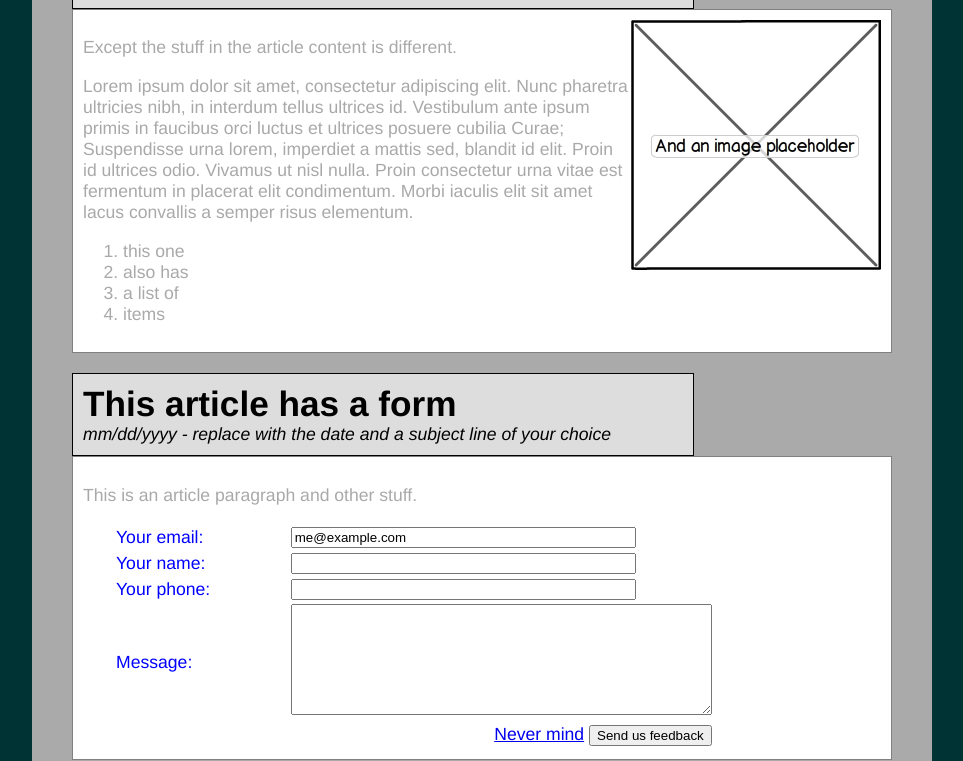
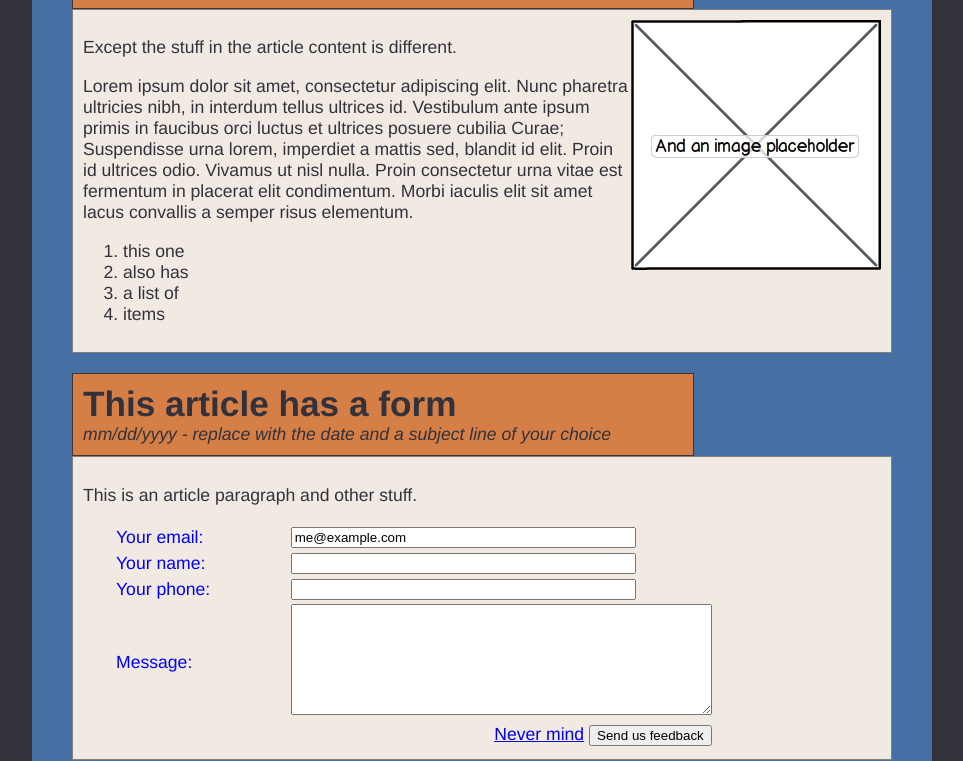
Before and after one commit to sleamer/tellingtouch, a plain HTML site: page index.html in a window 1280 px wide. Shown: the part 500-1261 px from the top of the page, without its empty margins (158-1121 px from the left). Drawn offline with Linux system fonts and the light colour scheme.

Commit message:
Changed CSS styles to match logo.  Minor changes on the HTML page.  Added a color_palette.jpg for reference.

```diff
--- a/css/stylesheet.css
+++ b/css/stylesheet.css
@@ -14,11 +14,19 @@ html h1 {
 }
 
 /* next we set up those properties that we want to apply everywhere that is visible on the page using the body selector. Notice the "font-family" */
-
+/*  SAL: Here's our color palette to match the logo based on the color #4670a3 with a compound structure.
+    #33323c = very Dark Blue
+    #3c3732 = very Dark Brown
+    #4670a3 = Base Mid blue
+    #5656a5 = more Saturated Mid Blue
+    #d57e46 = Mid Brownish Orange
+    #f1eae3 = almost white blueish gray
+*/
 body {
   font-size: 1.1em;
   font-family: "Helvetica Neue", Helvetica, Verdana, sans-serif;
-  background-color: #003333;
+  background-color: #33323c;
+  color: #33323c;
 }
 
 /* The container sits in the middle of the page and is a fixed width Reference: http://www.w3schools.com/css/css_boxmodel.asp
@@ -28,7 +36,7 @@ body {
   width: 900px;
   margin-left: auto;
   margin-right: auto;
-  background-color: #aaaaaa;
+  background-color: #4670a3;
   -webkit-border-radius: 10px;
   -moz-border-radius: 10px;
   border-radius: 10px;
@@ -63,8 +71,8 @@ body {
   width: 600px;
   margin-left: 20px;
   padding: 10px;
-  border: 1px solid black;
-  background-color: #dddddd;
+  border: 1px solid #3c3732;
+  background-color: #d57e46;
 
 }
 
@@ -72,7 +80,7 @@ body {
   margin: 0 20px 0 20px;
   padding: 10px;
   border: 1px solid gray;
-  background-color: #ffffff;
+  background-color: #f1eae3;
 
 }
 
--- a/index.html
+++ b/index.html
@@ -13,15 +13,11 @@
     <meta http-equiv="Content-Type" content="text/html; charset=UTF-8" />
 
     <!-- edit the title to include your name and make it in possesive case (http://englishplus.com/grammar/00000364.htm) -->
-    <title>Spada Massage</title>
+    <title>Telling Touch Massage</title>
 
     <!-- The "link" tag identifies your external CSS style sheet. Edit this link to use your particular file  -->
     <link rel="stylesheet" type="text/css" href="css/stylesheet.css" />
 
-    <!-- the "style" tag container includes this page's unique style rules -->
-    <style type="text/css">
-  		p, li {color: darkgray;}
-  	</style>
   </head>
 
   <!-- The "body" tag container includes the structure and content of the page -->
```
Also changed, not shown: 1 other file.
